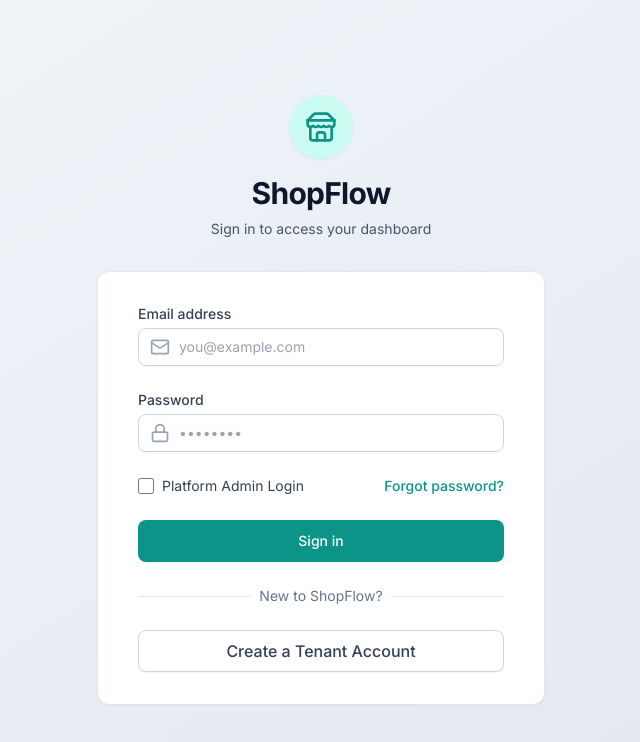
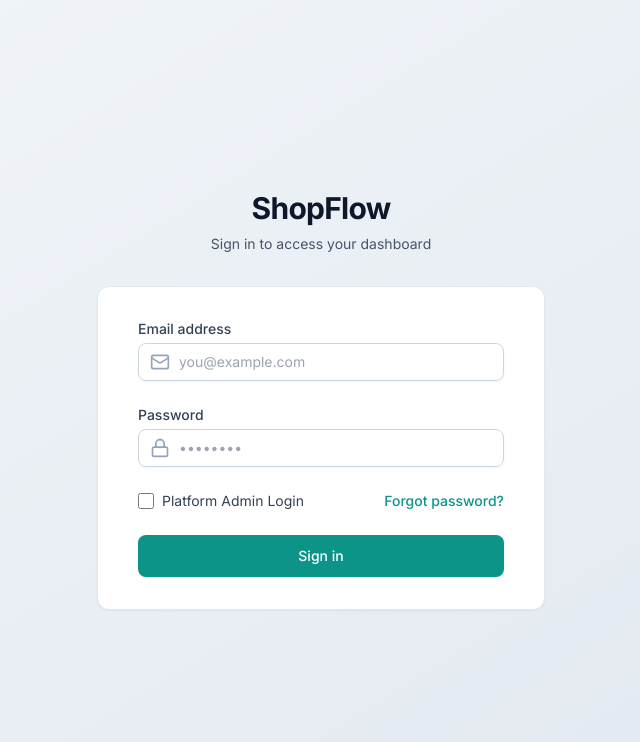
Before and after one commit to bsaccoh/ShopFlow, a React (Vite) app in the folder frontend/: page /login in a window 1280 px wide. Shown: the top 742 px of the page, without its empty margins (319-959 px from the left). Built offline with nearby package versions, Linux system fonts and the light colour scheme.

Commit message:
fix(auth): add pg ssl connection for render and clean login page

```diff
--- a/frontend/src/pages/Login.jsx
+++ b/frontend/src/pages/Login.jsx
@@ -42,9 +42,7 @@ const Login = () => {
     return (
         <div className="min-h-screen bg-gradient-to-br from-slate-100 to-slate-200 flex flex-col justify-center py-12 sm:px-6 lg:px-8">
             <div className="sm:mx-auto sm:w-full sm:max-w-md text-center">
-                <div className="inline-flex items-center justify-center h-16 w-16 rounded-full bg-brand-100 text-brand-600 mb-4 shadow-sm">
-                    <Store className="h-8 w-8" />
-                </div>
+
                 <h2 className="text-center text-3xl font-extrabold text-slate-900 tracking-tight">
                     ShopFlow
                 </h2>
@@ -136,27 +134,7 @@ const Login = () => {
                         </div>
                     </form>
 
-                    {!isSuperAdmin && (
-                        <div className="mt-6">
-                            <div className="relative">
-                                <div className="absolute inset-0 flex items-center">
-                                    <div className="w-full border-t border-slate-200" />
-                                </div>
-                                <div className="relative flex justify-center text-sm">
-                                    <span className="px-2 bg-white text-slate-500">New to ShopFlow?</span>
-                                </div>
-                            </div>
 
-                            <div className="mt-6">
-                                <Link
-                                    to="/register"
-                                    className="w-full flex justify-center btn-secondary"
-                                >
-                                    Create a Tenant Account
-                                </Link>
-                            </div>
-                        </div>
-                    )}
                 </div>
             </div>
         </div>
```
Also changed, not shown: 1 other file (tests, documents, lock files or other folders).
